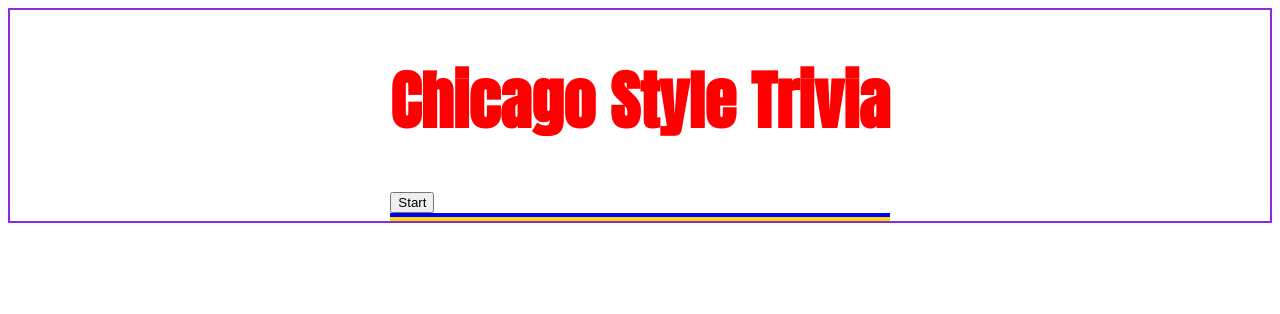
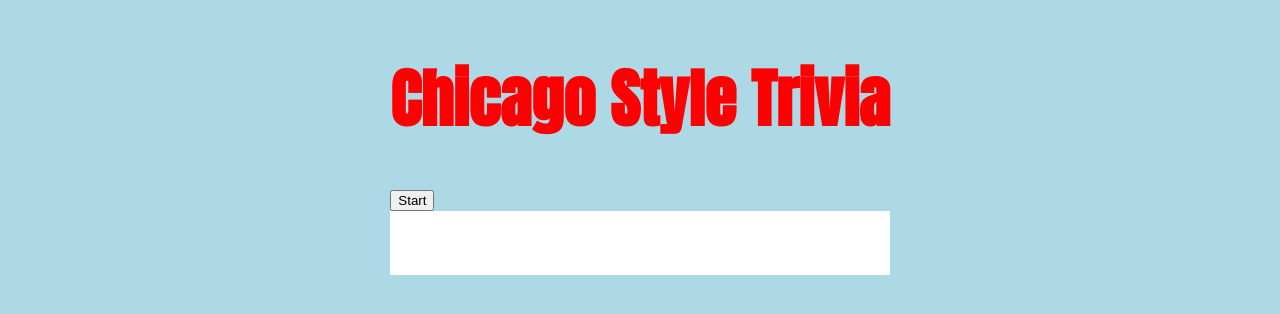
Before and after one commit to emilyedalton/TrivaGame, a plain HTML site: page index.html in a window 1280 px wide. Drawn offline with nearby package versions, Linux system fonts and the light colour scheme.

Commit message:
small cleanup

```diff
--- a/assets/css/style.css
+++ b/assets/css/style.css
@@ -1,3 +1,4 @@
+body{background-color: lightblue;}
 h1, h2
 {font-family: 'Anton', sans-serif;
 color:red;
@@ -8,21 +9,34 @@ h1{font-size: 4em;}
 p{
     font-family: 'Ultra', serif;
 }
+
+
 .container{
     display:flex;
     justify-content: center;
     align-items: center;
-
     flex-direction: row;
-    border: solid 2px blueviolet;
 
 }
 
-#quizHolder{
- border: solid 2px blue;
+
+
+
+.AnsResponse{
+    background-color:white;
+    text-align: center;
+    padding: 1em;
+
 }
 
-#test{
- display: flex;
- border: solid 2px gold;
+ #quizHolder{
+background-color:white;
+text-align: center;
+padding: 1em;
+
 }
+
+
+/* #quizHolder{
+ border: solid 2px blue;
+} */
--- a/assets/javascript/app.js
+++ b/assets/javascript/app.js
@@ -48,10 +48,9 @@ var quizQuestions = [
     }
 
 ]
-//Emily, You need document ready to ensure that HTML elements loads first before running jquery
 $(document).ready(function () {
 
-    //Emily, this resets the game
+    //Game Reset
     function resetGame() {
 
         $(".AnsResponse").empty();
@@ -76,7 +75,7 @@ $(document).ready(function () {
     }
 
     //functions
-    //Emily, you need to have the clock count down to start at 10seconds
+    //Countdown: If the user clicks, start the countdown
     function countDown() {
         if(userClicks===true)
         {
@@ -84,15 +83,13 @@ $(document).ready(function () {
         }
         clock--;
         $("#timeLeft").html("<p>Remaining Time:" + clock + "</p>");
-        // alert("init"+init);
 
 
-        //Emily, init is set true so when you click start it would display the question right away
+        //Either time runs out or the inital start of the game = "true" BUT after you get the question it becomes false
         if (clock === 0 || init === true) {
 
             getQuestion();
 
-            //Emily, this would use the setinterval to continously loop using the every 10 sec
             init = false;
         }
 
@@ -122,20 +119,9 @@ $(document).ready(function () {
     }//end quizInit function
 
     function getQuestion() {
-        //"this" references the objects containing the trivia questions. Current question assigns it a value of 0.
-        // so, taking quiz questions making it number 0, and diving into the object to get the question and putting it in
-        // the quizHolder div.
 
 
-
-
-
-
-
-
-
-
-        //Emily, when the clock reaches 0, it goes to the next question
+        //If the clock reaches 0, go to the next question
 
         if (clock === 0) {
 
@@ -147,19 +133,19 @@ $(document).ready(function () {
             console.log("next question currentQuestion:" + currentQuestion + " quizQuestions.length: " + quizQuestions.length);
 
         }
-        //Emily, if the user doesn't click, it increments no answer
+        //If the user doesn't click and
         if (userClicks === false && init === false) {
 
             noAnswer++;
             console.log("this many unanswered " + noAnswer + "user click" + userClicks);
             clock = 11;
         }
-        //Emily, if currentQuestion reaches the last element of the quizQuestion, it would reset the game
+        //When the last element of the quizQuestion, it would reset the game
         if (currentQuestion === quizQuestions.length) {
              console.log("resetgame");
             resetGame();
 
-        }//Emily, if it doesn't reach the end of the quizQuestions Array it will continuously go to the next question
+        }//if it doesn't reach the end of the quizQuestions Array it will continuously go to the next question
         else if (currentQuestion < quizQuestions.length) {
             $(".AnsResponse").empty();
             // $("#quizHolder").html("<h2>" + quizQuestions[currentQuestion].question + "</h2>")
@@ -200,7 +186,7 @@ $(document).ready(function () {
             clickanswer = $(this).text().toString().trim();
 
 
-            //Emily, if the user clicks the right answer it increments the answer count
+            //If the user clicks the right answer it increments the answer count
             //and display the message you have answered correctly.
            if (clickanswer === storeanswer) {
                 $("#test").empty();
@@ -216,7 +202,7 @@ $(document).ready(function () {
                 setTimeoutID = setTimeout(getQuestion, 4000);
 
 
-            } //Emily, this displays the wrong answer after the user clicks the answer button
+            } //Displays the wrong answer after the user clicks the answer button
             else if (clickanswer !== storeanswer) {
                 $(".AnsResponse").empty();
                 incorrectAns++;
@@ -227,10 +213,7 @@ $(document).ready(function () {
                 clearTimeout(setTimeoutID);
                 setTimeoutID = setTimeout(getQuestion, 4000);
 
-                // setTimeout(function() {
-                //     $(".responseText").hide()
-                //     $(".AnsResponse").hide()
-                //     }, 4000);
+
 
             }
 
--- a/index.html
+++ b/index.html
@@ -12,16 +12,14 @@
 <body>
     <div class = "container">
     <div class = "innerBox">
-    <div id ="quizStart"></div>
-    <button id ="startButton">Start</button>
+    <div id ="quizStart"></div><!--end quiz start--- -->
+    <div class ="buttonContainer"><button id ="startButton">Start</button></div>
+
     <div id ="timeLeft"></div>
     <div id = "quizHolder"></div>  <!--end quiz holder--- -->
-    <div id = "answerHolder"></div><!--end answer holder--- -->
-
-
+    <!-- <div id = "answerHolder"></div>end answer holder--- -->
     <div class="AnsResponse">
      <div class= "responseText"></div>
-<div id = "test"></div>
 </div><!-- innnerBox-->
 </div><!-- end container div-->
 
```
